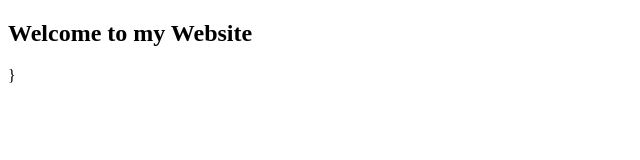
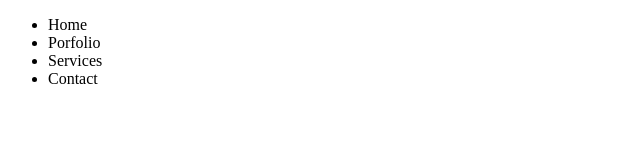
Before and after one commit to csmb1984/Exercises, a plain HTML site: page index.html in a window 1280 px wide. Shown: the whole page, without its empty margins (0-640 px from the left). Drawn offline with Linux system fonts and the light colour scheme.

Commit message:
Start adding CSS style

```diff
--- a/index.html
+++ b/index.html
@@ -9,7 +9,12 @@
 <body>
   <div>
     <Header>
-      <h2>Welcome to my Website</h2>     }
+      <ul>
+        <li>Home</li>
+        <li>Porfolio</li>
+        <li>Services</li>
+        <li>Contact</li>
+      </ul>
     </Header>
   </div>
 
--- a/stylesheet.css
+++ b/stylesheet.css
@@ -0,0 +1,6 @@
+h2{
+
+  text-align: center;
+  font-family: fantasy;
+  display: inline;
+}
```
